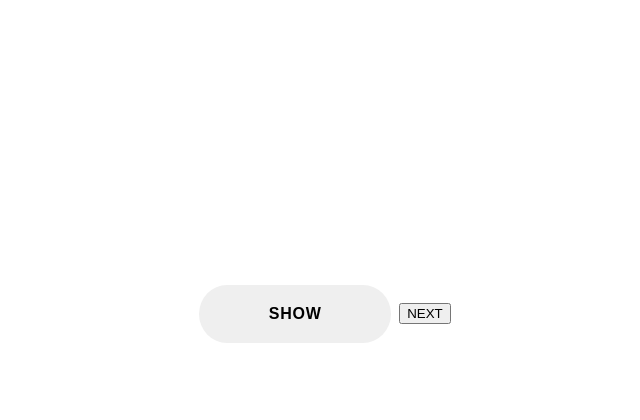
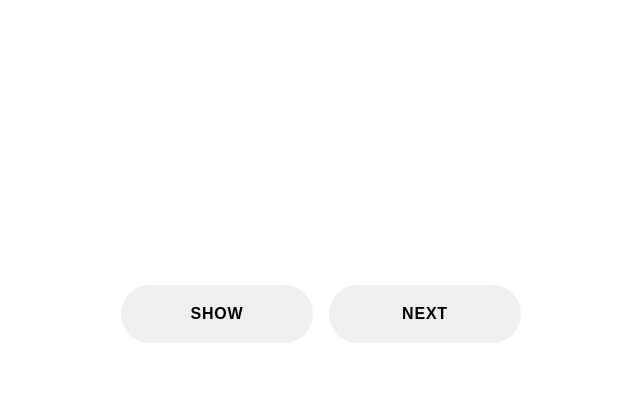
Before and after one commit to abhilb/vocabs, a Flask app: template templates/index.html in a window 1280 px wide. Shown: the part 388-808 px from the top of the page, without its empty margins (327-967 px from the left). Run offline with Flask 2, Linux system fonts and the light colour scheme; the template is opened without the code that fills it: most values are stand-ins (such as "Sample title", 1, 10 or a date in 2020).

Commit message:
fixed a typo in styling

```diff
--- a/templates/index.html
+++ b/templates/index.html
@@ -64,7 +64,7 @@
 
 
 
-        button {
+        .btn {
             font-family: "Source Sans Pro", sans-serif;
             font-weight: 900;
             padding: 1.25rem 2rem;
```
